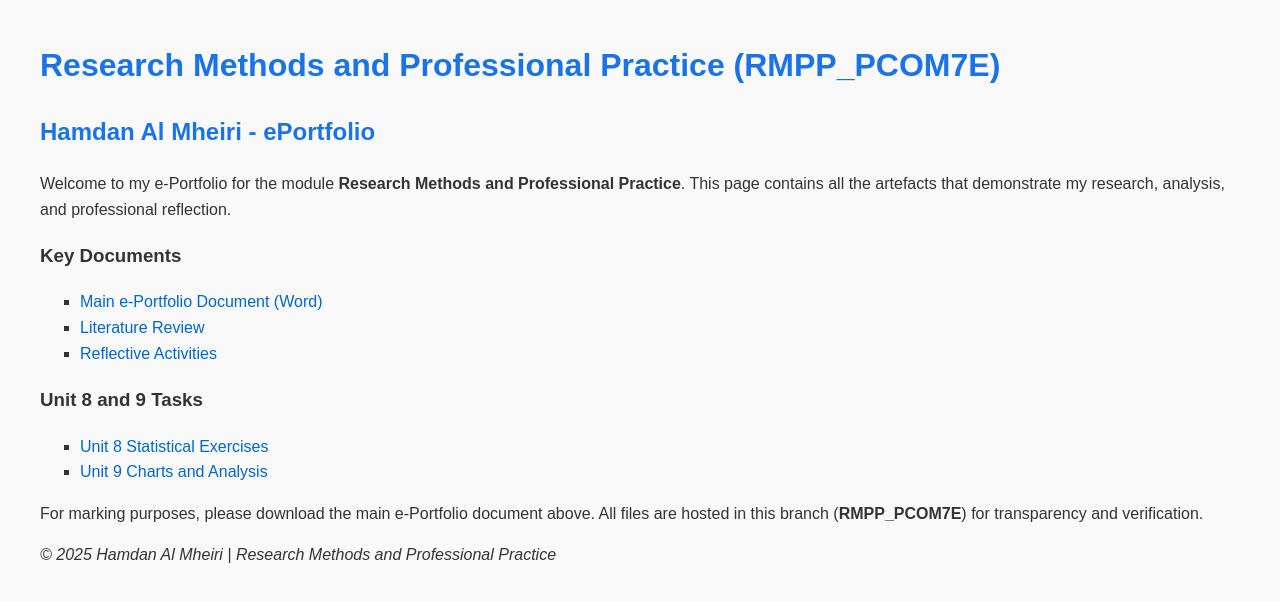
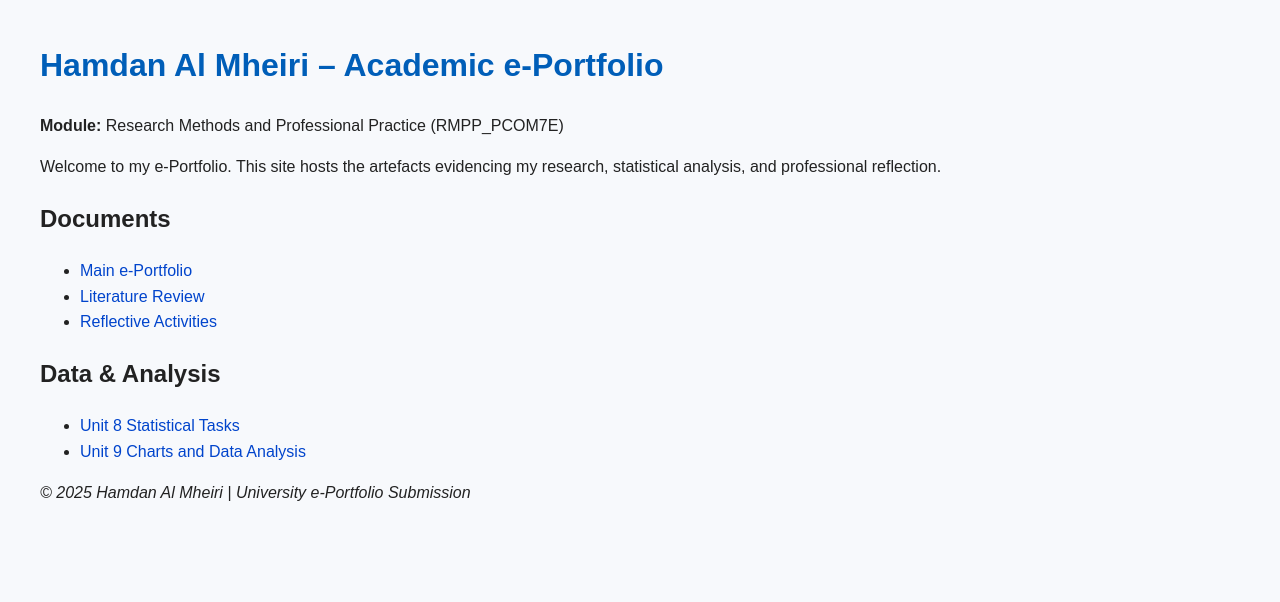
Before and after one commit to hamdanalmheiri/eportfolio, a plain HTML site: page index.html in a window 1280 px wide. Drawn offline with Linux system fonts and the light colour scheme.

Commit message:
Update index.html

```diff
--- a/index.html
+++ b/index.html
@@ -3,52 +3,45 @@
 <head>
   <meta charset="UTF-8">
   <meta name="viewport" content="width=device-width, initial-scale=1.0">
-    <title>Hamdan Al Mheiri - ePortfolio (RMPP_PCOM7E)</title>
+  <title>Hamdan Al Mheiri – ePortfolio (RMPP_PCOM7E)</title>
   <style>
     body {
       font-family: Arial, sans-serif;
       margin: 40px;
-            background-color: #f9f9f9;
-            color: #333;
+      background-color: #f7f9fc;
+      color: #222;
       line-height: 1.6;
     }
-        h1, h2 {
-            color: #1a73e8;
+    h1 {
+      color: #005eb8;
     }
     a {
-            color: #0066cc;
+      color: #0044cc;
       text-decoration: none;
     }
     a:hover {
       text-decoration: underline;
     }
-        ul {
-            list-style-type: square;
-        }
   </style>
 </head>
 <body>
-    <h1>Research Methods and Professional Practice (RMPP_PCOM7E)</h1>
-    <h2>Hamdan Al Mheiri - ePortfolio</h2>
-    <p>Welcome to my e-Portfolio for the module <strong>Research Methods and Professional Practice</strong>. This page contains all the artefacts that demonstrate my research, analysis, and professional reflection.</p>
+  <h1>Hamdan Al Mheiri – Academic e-Portfolio</h1>
+  <p><strong>Module:</strong> Research Methods and Professional Practice (RMPP_PCOM7E)</p>
+  <p>Welcome to my e-Portfolio. This site hosts the artefacts evidencing my research, statistical analysis, and professional reflection.</p>
 
-    <h3>Key Documents</h3>
+  <h2>Documents</h2>
   <ul>
-        <li><a href="eportfolio%20Individual.docx">Main e-Portfolio Document (Word)</a></li>
+    <li><a href="eportfolio%20Individual.docx">Main e-Portfolio</a></li>
     <li><a href="Literature%20Review.docx">Literature Review</a></li>
     <li><a href="Portfolio%20Activities%20Reflection.docx">Reflective Activities</a></li>
   </ul>
 
-    <h3>Unit 8 and 9 Tasks</h3>
+  <h2>Data & Analysis</h2>
   <ul>
-        <li><a href="Unit-8/">Unit 8 Statistical Exercises</a></li>
-        <li><a href="Unit-9/">Unit 9 Charts and Analysis</a></li>
+    <li><a href="Unit-8/">Unit 8 Statistical Tasks</a></li>
+    <li><a href="Unit-9/">Unit 9 Charts and Data Analysis</a></li>
   </ul>
 
-    <p>For marking purposes, please download the main e-Portfolio document above. All files are hosted in this branch (<strong>RMPP_PCOM7E</strong>) for transparency and verification.</p>
-
-    <footer>
-        <p><em>© 2025 Hamdan Al Mheiri | Research Methods and Professional Practice</em></p>
-    </footer>
+  <footer><p><em>© 2025 Hamdan Al Mheiri | University e-Portfolio Submission</em></p></footer>
 </body>
 </html>
```
Lines whose indentation alone changed are shown as unchanged.
